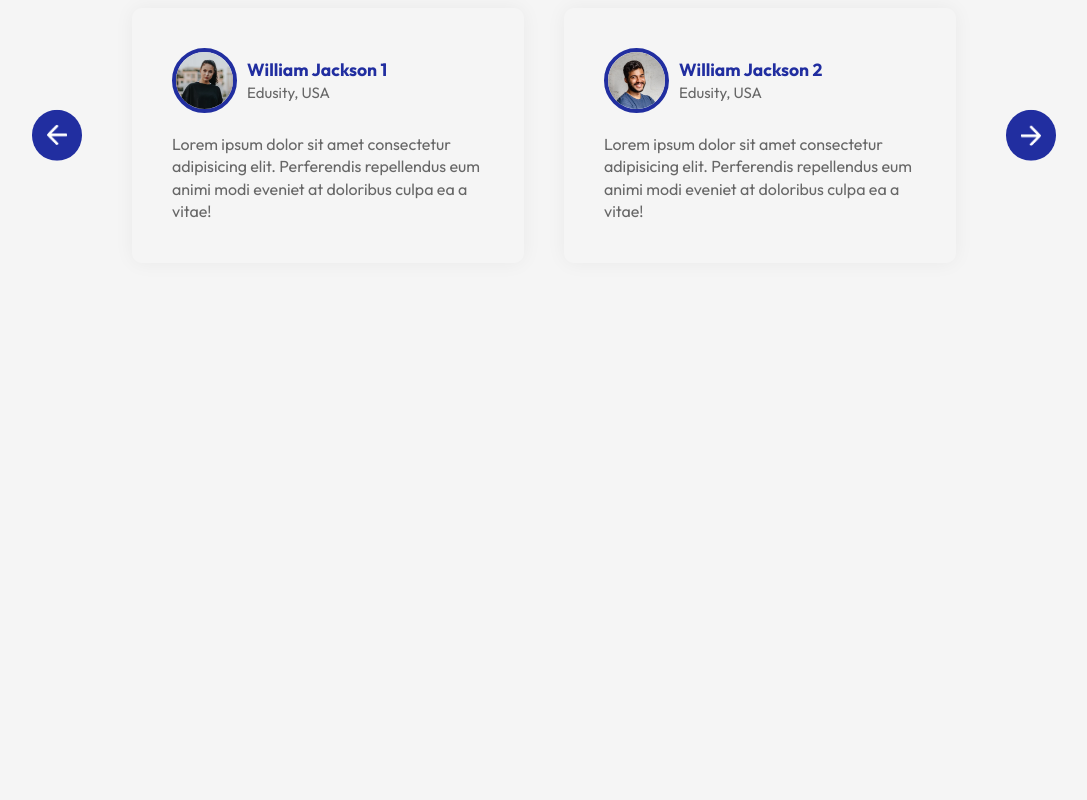
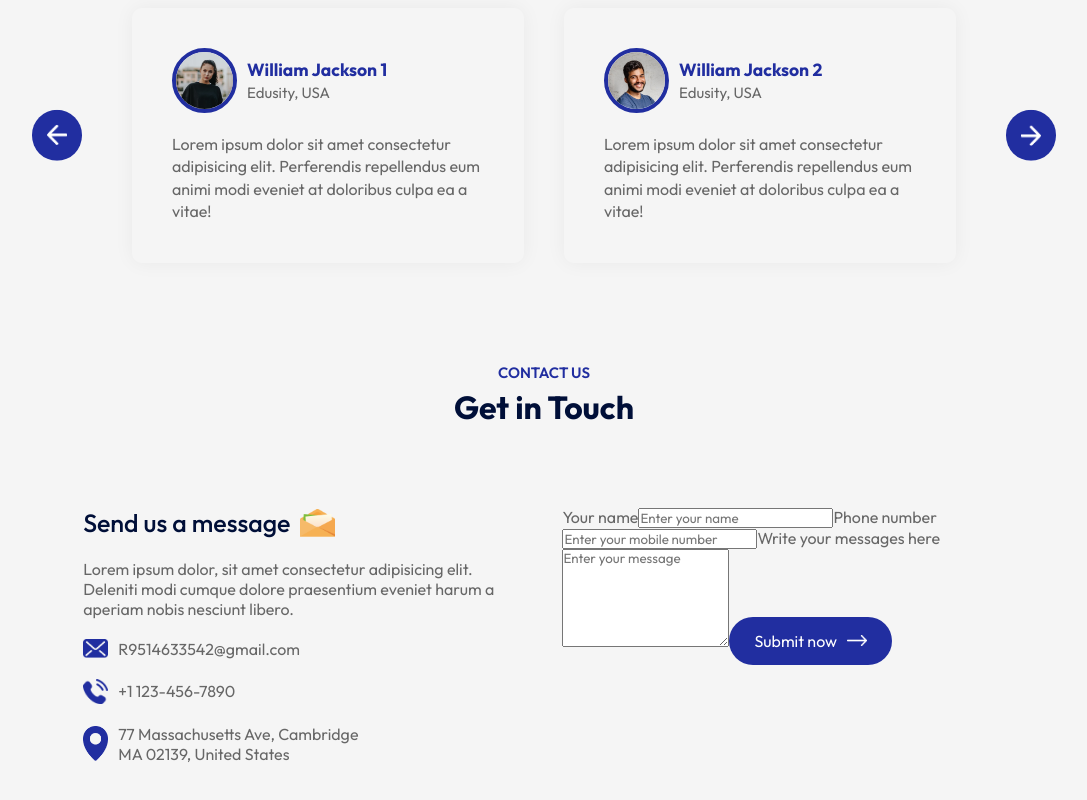
Before and after one commit to SlavikLiabin/university-site, a React (Vite) app: page / in a window 1280 px wide. Shown: the part 2593-3393 px from the top of the page, without its empty margins (96-1183 px from the left). Before the commit the page ends 2956 px from the top, so only its background shows below. Built offline with nearby package versions, Linux system fonts and the light colour scheme.

Commit message:
'contactsubmit'

```diff
--- a/src/App.jsx
+++ b/src/App.jsx
@@ -1,5 +1,6 @@
 import About from "./Components/About/About"
 import Campus from "./Components/Campus/Campus"
+import Contact from "./Components/Contact/Contact"
 import Hero from "./Components/Hero/Hero"
 import Navbar from "./Components/Navbar/Navbar"
 import Programs from "./Components/Programs/Programs"
@@ -19,6 +20,8 @@
         <Campus/>
         <Title subTitle='Testimonials' title='What Student Says'/>
         <Testimonials/>
+        <Title subTitle='Contact Us' title='Get in Touch'/>
+        <Contact/>
       </div>
     </div>
   )
--- /dev/null
+++ b/src/Components/Contact/Contact.css
@@ -0,0 +1,42 @@
+.contact{
+    margin: 80px auto;
+    max-width: 90%;
+    display: flex;
+    align-content: center;
+    justify-content: space-between;
+}
+
+.contact-col{
+    flex-basis: 48%;
+    color: #676767;
+}
+
+.contact-col h3{
+    color: #000f38;
+    font-weight: 500;
+    font-size: 25px;
+    display: flex;
+    align-items: center;
+    margin-bottom: 20px;
+}
+
+.contact-col h3 img{
+    width: 35px;
+    margin-left: 10px;
+}
+
+.contact-col p{
+    max-width: 450px;
+    list-style: 0.3;
+}
+
+.contact-col ul li{
+    display: flex;
+    align-items: center;
+    margin: 20px 0;
+}
+
+.contact-col ul li img{
+    width: 25px;
+    margin-right: 10px;
+}
--- /dev/null
+++ b/src/Components/Contact/Contact.jsx
@@ -0,0 +1,37 @@
+import React from 'react';
+import './Contact.css';
+import msg_icon from '../../assets/msg-icon.png'
+import mail_icon from '../../assets/mail-icon.png'
+import phone_icon from '../../assets/phone-icon.png'
+import location_icon from '../../assets/location-icon.png'
+import white_arrow from '../../assets/white-arrow.png'
+
+
+const Contact = () => {
+  return (
+    <div className='contact'>
+        <div className="contact-col">
+            <h3>Send us a message <img src={msg_icon} alt="" /></h3>
+            <p>Lorem ipsum dolor, sit amet consectetur adipisicing elit. Deleniti modi cumque dolore praesentium eveniet harum a aperiam nobis nesciunt libero.</p>
+            <ul>
+                <li><img src={mail_icon} alt="" />R9514633542@gmail.com</li>
+                <li><img src={phone_icon} alt="" />+1 123-456-7890</li>
+                <li><img src={location_icon} alt="" />77 Massachusetts Ave, Cambridge <br /> MA 02139, United States</li>
+            </ul>
+        </div>
+       <div className="contact-col">
+            <form>
+                <label>Your name</label>
+                <input type="text" name='name' placeholder='Enter your name' required/>
+                <label>Phone number</label>
+                <input type="tel" name='phone' placeholder='Enter your mobile number' required/>
+                <label>Write your messages here</label>
+                <textarea name="message" rows="6" placeholder='Enter your message' required></textarea>
+                <button type='submit' className='btn dark-btn'>Submit now <img src={white_arrow} alt="" /></button>
+            </form>
+        </div>
+    </div>
+  )
+}
+
+export default Contact
```
